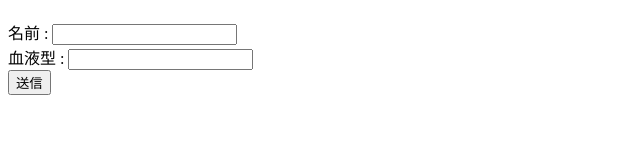
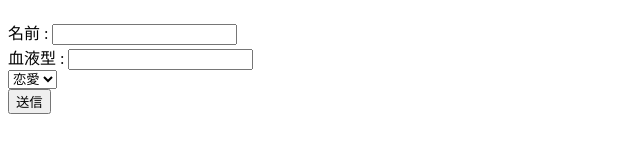
Before and after one commit to thirdlf03/ai-fortune-telling, a plain HTML site: page templates/index.html in a window 1280 px wide. Shown: the part 124-276 px from the top of the page, without its empty margins (0-640 px from the left). Drawn offline with Linux system fonts and the light colour scheme.

Commit message:
Update index.html

```diff
--- a/templates/index.html
+++ b/templates/index.html
@@ -12,6 +12,13 @@
         <div class="form">
             <label>血液型 : <input type="text" id="blood_type" name="blood_type"></label>
         </div>
+        <div class="form">
+            <select name="category">
+                  <option>恋愛</option>
+                  <option>仕事</option>
+                  <option>学業</option>
+            </select>
+        </div>
         <input type="submit" value="送信"></input>
     </form>
 </body>
```
